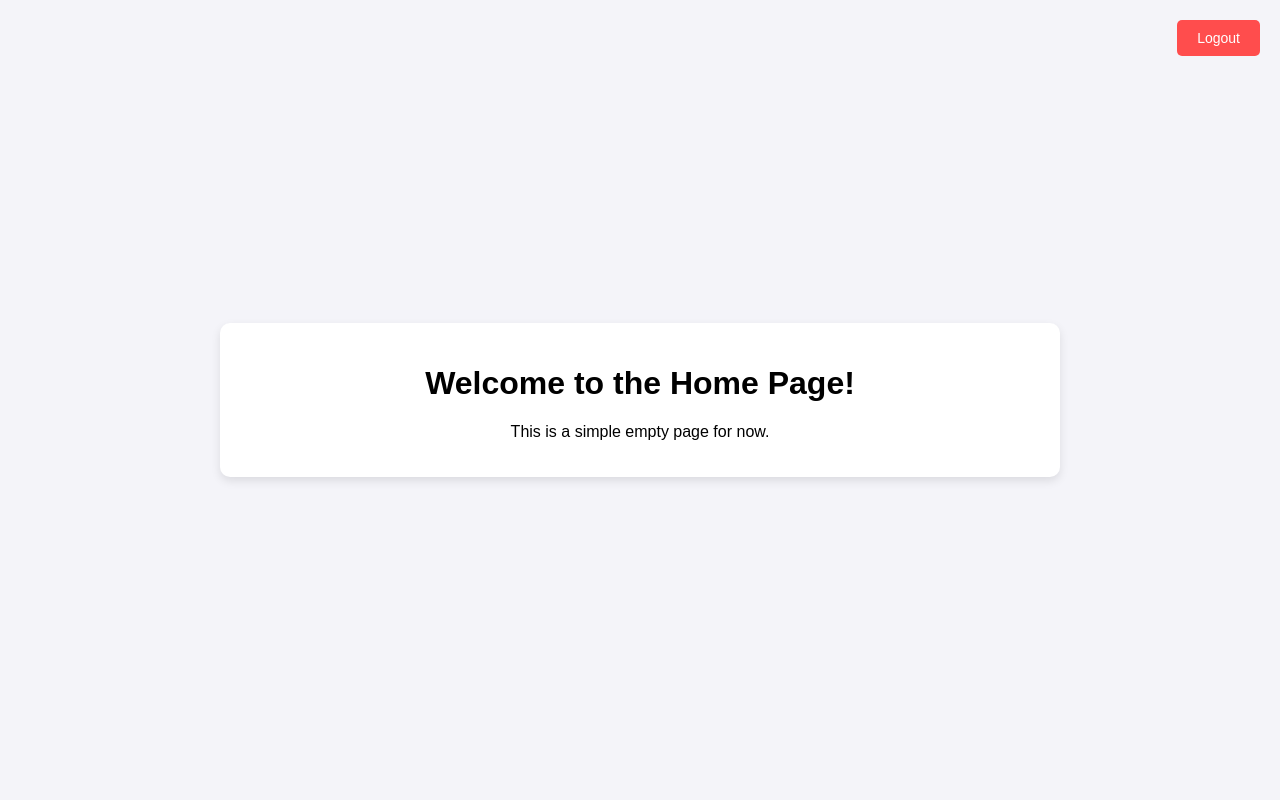
After one commit to Lykaioss/sunigel, a FastAPI app: template templates/home.html in a window 1280 px wide. The commit adds this page. Run offline with FastAPI, Linux system fonts and the light colour scheme; the template is opened without the code that fills it, so the values that code supplies are empty.

Commit message:
login , registration , cookies

```diff
--- a/main.py
+++ b/main.py
@@ -8,10 +8,15 @@ from datetime import datetime , timezone
 import bcrypt
 from fastapi.middleware.cors import CORSMiddleware
 import uuid
+from fastapi.templating import Jinja2Templates
+from fastapi.responses import HTMLResponse, RedirectResponse
 
 
 app = FastAPI()
 models.Base.metadata.create_all(bind=engine)
+
+templates = Jinja2Templates(directory="templates")
+
 
 sessions = {}
 
@@ -62,11 +67,11 @@ db_dependency = Annotated[Session , Depends(get_db)]
 
 
 
-@app.post("/posts/" , status_code=status.HTTP_201_CREATED)
-async def create_post(post: PostBase , db: db_dependency):
-    db_post = models.Post(**post.model_dump())
-    db.add(db_post)
-    db.commit()
+# @app.post("/posts/" , status_code=status.HTTP_201_CREATED)
+# async def create_post(post: PostBase , db: db_dependency):
+#     db_post = models.Post(**post.model_dump())
+#     db.add(db_post)
+#     db.commit()
 
 
 def get_current_user(request: Request):
@@ -104,23 +109,18 @@ async def create_user(user: UserBase, db: db_dependency):
 @app.post("/login/")
 async def login(user: LoginRequest, response: Response, db: db_dependency):
     db_user = db.query(models.User).filter(models.User.username == user.username).first()
-
     if db_user is None or not bcrypt.checkpw(user.password.encode('utf-8'), db_user.password.encode('utf-8')):
         raise HTTPException(status_code=401, detail="Invalid username or password")
 
-    # Generate a session ID
+    # Generate a session ID and store it
     session_id = str(uuid.uuid4())
     sessions[session_id] = {
-        # "user_id": db_user.id,
         "username": db_user.username,
         "created_at": datetime.now(timezone.utc)
     }
 
-
-    # Set session ID as a cookie
-    response.set_cookie(key="session_id", value=session_id, httponly=True, max_age=3600)
-    return {"message": "Login successful" , "username" : db_user.username}
-
+    # Return a JSON response instead of redirecting
+    return {"message": "Login successful", "username": db_user.username, "session_id": session_id}
 
 @app.get("/get_user")
 async def show_user(request: Request):
@@ -148,17 +148,31 @@ async def show_user(request: Request):
     }
 
 
+@app.get("/home", response_class=HTMLResponse)
+async def home(request: Request):
+    session_id = request.cookies.get("session_id")
+    if session_id is None or session_id not in sessions:
+        return RedirectResponse(url="/")  # Redirect to login if not authenticated
+
+    user_session = sessions[session_id]
+    return templates.TemplateResponse("home.html", {"request": request, "username": user_session["username"]})
+
+
+@app.get("/", response_class=HTMLResponse)
+async def root(request: Request):
+    return templates.TemplateResponse("log.html", {"request": request})
+
+
+
+
 @app.post("/logout/")
 async def logout(response: Response, request: Request):
     session_id = request.cookies.get("session_id")
-    if session_id in sessions:
+    if session_id and session_id in sessions:
         del sessions[session_id]
         response.delete_cookie("session_id")
-        print("")
-        return {"message": "Logged out successfully"}
-    else:
-        print("your phone linging")
-        return{ "message": "your phone linging"}
+    return RedirectResponse(url="/")
+
 
 
 
--- /dev/null
+++ b/templates/home.html
@@ -0,0 +1,74 @@
+<!DOCTYPE html>
+<html lang="en">
+<head>
+  <meta charset="UTF-8" />
+  <meta name="viewport" content="width=device-width, initial-scale=1.0" />
+  <title>Home</title>
+  <style>
+    body {
+      font-family: 'Arial', sans-serif;
+      margin: 0;
+      padding: 0;
+      min-height: 100vh;
+      display: flex;
+      justify-content: center;
+      align-items: center;
+      background: #f4f4f9;
+    }
+    .container {
+      max-width: 800px;
+      width: 100%;
+      padding: 20px;
+      background: #fff;
+      border-radius: 10px;
+      box-shadow: 0 4px 10px rgba(0, 0, 0, 0.1);
+      text-align: center;
+    }
+    .logout-button {
+      position: absolute;
+      top: 20px;
+      right: 20px;
+      padding: 10px 20px;
+      background: #ff4d4d;
+      color: white;
+      border: none;
+      border-radius: 5px;
+      font-size: 14px;
+      cursor: pointer;
+      transition: background 0.3s ease;
+    }
+    .logout-button:hover {
+      background: #d11a1a;
+    }
+  </style>
+</head>
+<body>
+  <button class="logout-button" id="logout-button">Logout</button>
+  <div class="container">
+    <h1>Welcome to the Home Page!</h1>
+    <p>This is a simple empty page for now.</p>
+  </div>
+
+  <script>
+    document.getElementById('logout-button').addEventListener('click', async () => {
+      try {
+        const response = await fetch('http://127.0.0.1:8000/logout/', {
+          method: 'POST',
+          credentials: 'include', // Send cookies
+        });
+
+        if (response.ok) {
+          alert('You have been logged out.');
+          window.location.href = '/'; // Redirect to login/signup page
+        } else {
+          const error = await response.json();
+          alert(`Logout failed: ${error.detail}`);
+        }
+      } catch (error) {
+        console.error('Error during logout:', error);
+        alert('An error occurred. Please try again.');
+      }
+    });
+  </script>
+</body>
+</html>
```
Also changed, not shown: templates/log.html (renamed from log.html, +44 -16 lines).
